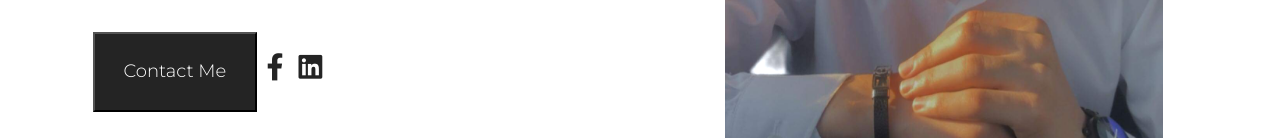
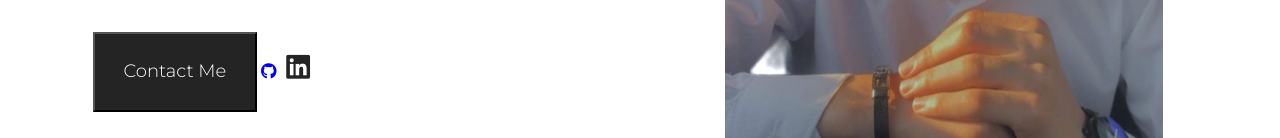
Before and after one commit to Mohammed-Mahmoud-Elsayed-Ahmed-MMES/Mini-Portfolio, a plain HTML site: page index.html in a window 1280 px wide. Shown: the part 547-685 px from the top of the page. Drawn offline with Linux system fonts and the light colour scheme; files whose address does not match are found by name.

Commit message:
Update index.html

```diff
--- a/index.html
+++ b/index.html
@@ -47,7 +47,7 @@
                     new things.</p>
                 <div>
                     <button class="contactButton">Contact Me</button>
-                    <a href="https://www.facebook.com/profile.php?id=100009394798560" target="_blank"><i class="fab fa-facebook-f"></i></a>
+                    <a href="https://github.com/Mohammed-Mahmoud-Elsayed-Ahmed-MMES" target="_blank"><i class="fa-brands fa-github"></i></a>
                     <a href="https://www.linkedin.com/in/mohamed-mahmoud-5698a9280/" target="_blank"><i class="fa-brands fa-linkedin"></i></a>
                 </div>
             </div>
```
